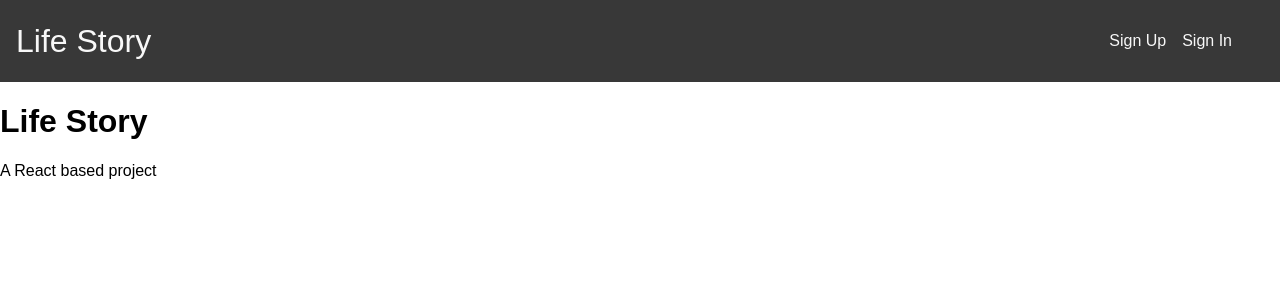
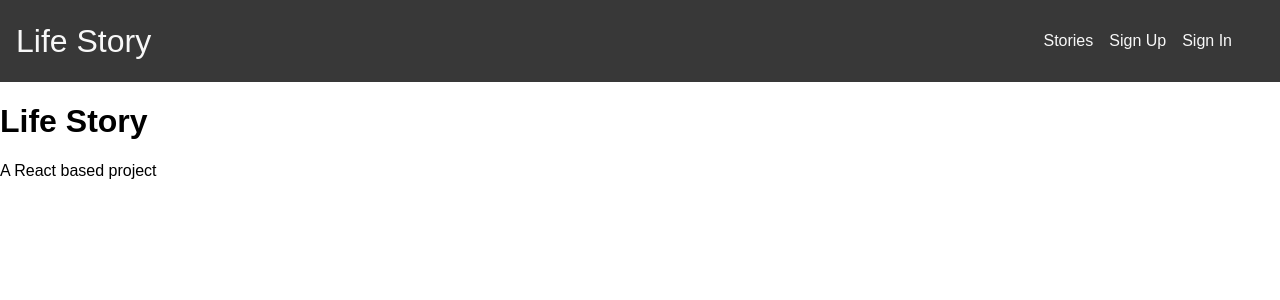
Before and after one commit to trevorkirpaul/Blog-Frontend-ReactDOM, a React (Create React App) app: page / in a window 1280 px wide. Shown: the top 300 px of the page. Built offline with nearby package versions, Linux system fonts and the light colour scheme.

Commit message:
added Stories route & component, added axios

```diff
--- a/package.json
+++ b/package.json
@@ -3,6 +3,7 @@
   "version": "0.1.0",
   "private": true,
   "dependencies": {
+    "axios": "^0.18.0",
     "react": "^16.4.0",
     "react-dom": "^16.4.0",
     "react-redux": "^5.0.7",
--- a/src/@router/index.js
+++ b/src/@router/index.js
@@ -5,6 +5,7 @@ import Home from 'components/views/Home';
 import Header from 'components/views/Header';
 import SignUp from 'components/views/SignUp';
 import SignIn from 'components/views/SignIn';
+import Stories from 'components/views/Stories';
 
 /*
   `React.Fragment` lets us wrap content without
@@ -17,6 +18,7 @@ export default () => {
       <React.Fragment>
         <Header />
         <Switch>
+          <Route exact path="/stories" component={Stories} />
           <Route exact path="/sign-in" component={SignIn} />
           <Route exact path="/sign-up" component={SignUp} />
           <Route exact path="/" component={Home} />
--- a/src/components/views/Header/index.js
+++ b/src/components/views/Header/index.js
@@ -8,6 +8,7 @@ const isAuth = false;
 
 // if user is not authenticated, we'll pass these in to create links
 const authFalse = [
+  { url: '/stories', text: 'Stories', key: uuid() },
   { url: '/sign-up', text: 'Sign Up', key: uuid() },
   { url: '/sign-in', text: 'Sign In', key: uuid() },
 ];
--- /dev/null
+++ b/src/components/views/Stories/index.js
@@ -0,0 +1,19 @@
+import React, { Component } from 'react';
+import axios from 'axios';
+
+export default class Stories extends Component {
+  componentDidMount() {
+    const URI = 'https://blog-life-story.herokuapp.com/blogposts';
+    axios
+      .get(URI)
+      .then(blogs => console.log({ blogs }))
+      .catch(err => console.log({ err }));
+  }
+  render() {
+    return (
+      <div>
+        <p>Stories</p>
+      </div>
+    );
+  }
+}
```
Also changed, not shown: 1 other file (tests, documents, lock files or other folders).
